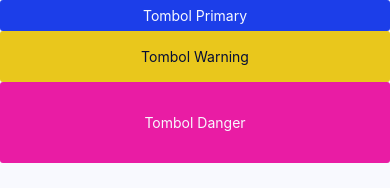
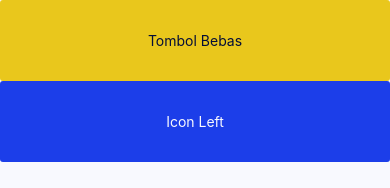
Before and after one commit to ardhianzz/mobile-s2p-app, a React Native app: screen /Dashboard in a window 390 px wide. Shown: the top 188 px of the page. Built offline with nearby package versions, Linux system fonts and the light colour scheme.

Commit message:
Fungsi Login

```diff
--- a/package.json
+++ b/package.json
@@ -10,9 +10,11 @@
     "test": "jest"
   },
   "dependencies": {
+    "@react-native-async-storage/async-storage": "^1.21.0",
     "@react-native-masked-view/masked-view": "^0.3.1",
     "@react-navigation/native": "^6.1.9",
     "@react-navigation/stack": "^6.3.20",
+    "axios": "^1.6.5",
     "react": "18.2.0",
     "react-native": "0.73.1",
     "react-native-gesture-handler": "^2.14.0",
--- /dev/null
+++ b/src/api/index.js
@@ -0,0 +1,30 @@
+import axios from "axios";
+import AsyncStorage from "@react-native-async-storage/async-storage";
+
+
+
+const BASE_URL = 'http://10.10.10.37/api';
+
+
+const Api = async (url, data, method = 'POST') => {
+    try {
+      const userToken = await AsyncStorage.getItem('userToken');
+
+
+      const response = await axios({
+        method,
+        url: `${BASE_URL}/${url}`,
+        data,
+        headers: {
+            'Content-Type': 'application/json',
+            'Authorization': `Bearer ${userToken}`,
+          },
+      });
+
+      return response.data;
+    } catch (error) {
+      throw error;
+    }
+  };
+
+  export { Api };
--- /dev/null
+++ b/src/components/Button/Button/index.js
@@ -0,0 +1,33 @@
+import { StyleSheet, Text, View } from 'react-native'
+import React, { useEffect } from 'react'
+import { Colors } from '../../Thema'
+
+const Button = ({title, size, color, text}) => {
+
+    const btnSize = size !== undefined ? size : 5;
+    const btnColor = color !== undefined ? color : "primary";
+    const btnText = text !== undefined ? text : "white";
+
+
+  return (
+    <View style={[styles.button, { paddingVertical: btnSize, backgroundColor: Colors.thema1[btnColor], }]}>
+      <Text style={[styles.text, {color: Colors.thema1[btnText]}]}>{title}</Text>
+    </View>
+  )
+}
+
+
+
+const styles = StyleSheet.create({
+  button: {
+    alignItems:"center",
+    borderRadius:3,
+  },
+  text:{
+
+    padding:2
+  }
+})
+
+
+export default Button
--- a/src/components/Button/Danger/index.js
+++ /dev/null
@@ -1,28 +0,0 @@
-import { Image, StyleSheet, Text, View } from 'react-native'
-import React, { useEffect } from 'react'
-import { Colors } from '../../Thema'
-
-const ButtonDanger = ({title, size}) => {
-
-  const btnSize = size !== undefined ? size : 5;
-
-  return (
-    <View style={[styles.button, { paddingVertical: btnSize }]}>
-      <Text style={styles.text}>{title}</Text>
-    </View>
-  )
-}
-
-export default ButtonDanger
-
-const styles = StyleSheet.create({
-  button: {
-    backgroundColor: Colors.thema1.danger,
-    alignItems:"center",
-    borderRadius:3,
-  },
-  text:{
-    color: Colors.thema1.white,
-    padding:2
-  }
-})
--- /dev/null
+++ b/src/components/Button/IconLeft/index.js
@@ -0,0 +1,33 @@
+import { StyleSheet, Text, View } from 'react-native'
+import React, { useEffect } from 'react'
+import { Colors } from '../../Thema'
+
+const IconLeft = ({title, size, color, text}) => {
+
+    const btnSize = size !== undefined ? size : 5;
+    const btnColor = color !== undefined ? color : "primary";
+    const btnText = text !== undefined ? text : "white";
+
+
+  return (
+    <View style={[styles.button, { paddingVertical: btnSize, backgroundColor: Colors.thema1[btnColor], }]}>
+      <Text style={[styles.text, {color: Colors.thema1[btnText]}]}>{title}</Text>
+    </View>
+  )
+}
+
+
+
+const styles = StyleSheet.create({
+  button: {
+    alignItems:"center",
+    borderRadius:3,
+  },
+  text:{
+
+    padding:2
+  }
+})
+
+
+export default IconLeft
--- a/src/components/Button/Primary/index.js
+++ /dev/null
@@ -1,28 +0,0 @@
-import { StyleSheet, Text, View } from 'react-native'
-import React, { useEffect } from 'react'
-import { Colors } from '../../Thema'
-
-const ButtonPrimary = ({title, size}) => {
-
-  const btnSize = size !== undefined ? size : 5;
-
-  return (
-    <View style={[styles.button, { paddingVertical: btnSize }]}>
-      <Text style={styles.text}>{title}</Text>
-    </View>
-  )
-}
-
-export default ButtonPrimary
-
-const styles = StyleSheet.create({
-  button: {
-    backgroundColor: Colors.thema1.primary,
-    alignItems:"center",
-    borderRadius:3,
-  },
-  text:{
-    color: Colors.thema1.white,
-    padding:2
-  }
-})
--- a/src/components/Button/Warning/index.js
+++ /dev/null
@@ -1,28 +0,0 @@
-import { StyleSheet, Text, View } from 'react-native'
-import React, { useEffect } from 'react'
-import { Colors } from '../../Thema'
-
-const ButtonWarning = ({title, size}) => {
-
-  const btnSize = size !== undefined ? size : 5;
-
-  return (
-    <View style={[styles.button, { paddingVertical: btnSize }]}>
-      <Text style={styles.text}>{title}</Text>
-    </View>
-  )
-}
-
-export default ButtonWarning
-
-const styles = StyleSheet.create({
-  button: {
-    backgroundColor: Colors.thema1.warning,
-    alignItems:"center",
-    borderRadius:3,
-  },
-  text:{
-    color: Colors.thema1.dark,
-    padding:2
-  }
-})
--- a/src/pages/Dashboard/index.js
+++ b/src/pages/Dashboard/index.js
@@ -7,9 +7,14 @@ const Dashboard = () => {
 
   return (
     <View>
-      <Btn.Primary title={"Tombol Primary"} size={5}/>
-      <Btn.Warning title={"Tombol Warning"} size={15}/>
-      <Btn.Danger title={"Tombol Danger"} size={30} />
+      <Btn.Button title={"Tombol Bebas"} size={30} color={"warning"} text={"dark"} />
+
+
+      <Btn.IconLeft
+          title={"Icon Left"}
+          size={30}
+          color={"primary"}
+          text={"white"} />
 
       <View style={{padding:14}}></View>
       <Form.FromSecure placeholder={"Test Pengembangan Sistem"} size={10} />
--- a/src/pages/Login/index.js
+++ b/src/pages/Login/index.js
@@ -1,12 +1,49 @@
 import { Image, StyleSheet, Text, TouchableOpacity, View } from 'react-native'
-import React, { useState } from 'react'
+import React, { useEffect, useState } from 'react'
 import logo from '../../assets/image/logo.png'
 import { ScrollView, TextInput } from 'react-native-gesture-handler'
+import { Api } from '../../api'
+import AsyncStorage from '@react-native-async-storage/async-storage';
+
+
+
 
 const LoginPage = ({navigation}) => {
 
-  const actionLogin = () => {
-    navigation.replace("Dashboard");
+  const [formLogin, setFormLogin] = useState({
+    email: '',
+    password: '',
+  });
+  const [statusLogin, setStatusLogin] = useState(false);
+
+
+  const changeValue = (value, input) =>{
+    setFormLogin({
+      ...formLogin,
+      [input] : value,
+    });
+  }
+
+  const actionLogin = async () => {
+    try {
+      const url = 'login';
+      const data = formLogin;
+      const response = await Api(url, data);
+      setStatusLogin(false);
+
+      await AsyncStorage.setItem('userToken', response.data.token);
+
+      navigation.replace("Dashboard");
+
+    } catch (error) {
+      setStatusLogin(true);
+      setFormLogin({
+        ...formLogin,
+        password: '',
+      })
+    }
+
+
   }
 
   return (
@@ -18,9 +55,22 @@ const LoginPage = ({navigation}) => {
       </View>
 
       <View style={styles.formWrapper}>
-        <TextInput style={styles.formInput} placeholder='username' />
-        <TextInput style={styles.formInput} placeholder='password' secureTextEntry />
-        <TextInput style={styles.formInput} placeholder='ngising'></TextInput>
+        <TextInput
+            style={styles.formInput}
+            placeholder='username'
+            value={formLogin.email}
+            onChangeText={value => changeValue(value, 'email')}
+        />
+
+        <TextInput
+          style={styles.formInput}
+          placeholder='password'
+          secureTextEntry
+          value={formLogin.password}
+          onChangeText={value => changeValue(value, 'password')}
+        />
+        {statusLogin && <Text style={styles.error}> Username atau password salah</Text>}
+
       </View>
 
 
@@ -45,6 +95,12 @@ const LoginPage = ({navigation}) => {
 export default LoginPage
 
 const styles = StyleSheet.create({
+  error:{
+    color:"red",
+    fontWeight:"300",
+    fontSize:12,
+    textAlign:"center"
+  },
   footerFont:{
     textAlign:"center",
     fontSize:12,
```
Also changed, not shown: src/components/Button/index.js (+5 -6 lines), 1 other file (tests, documents, lock files or other folders).
